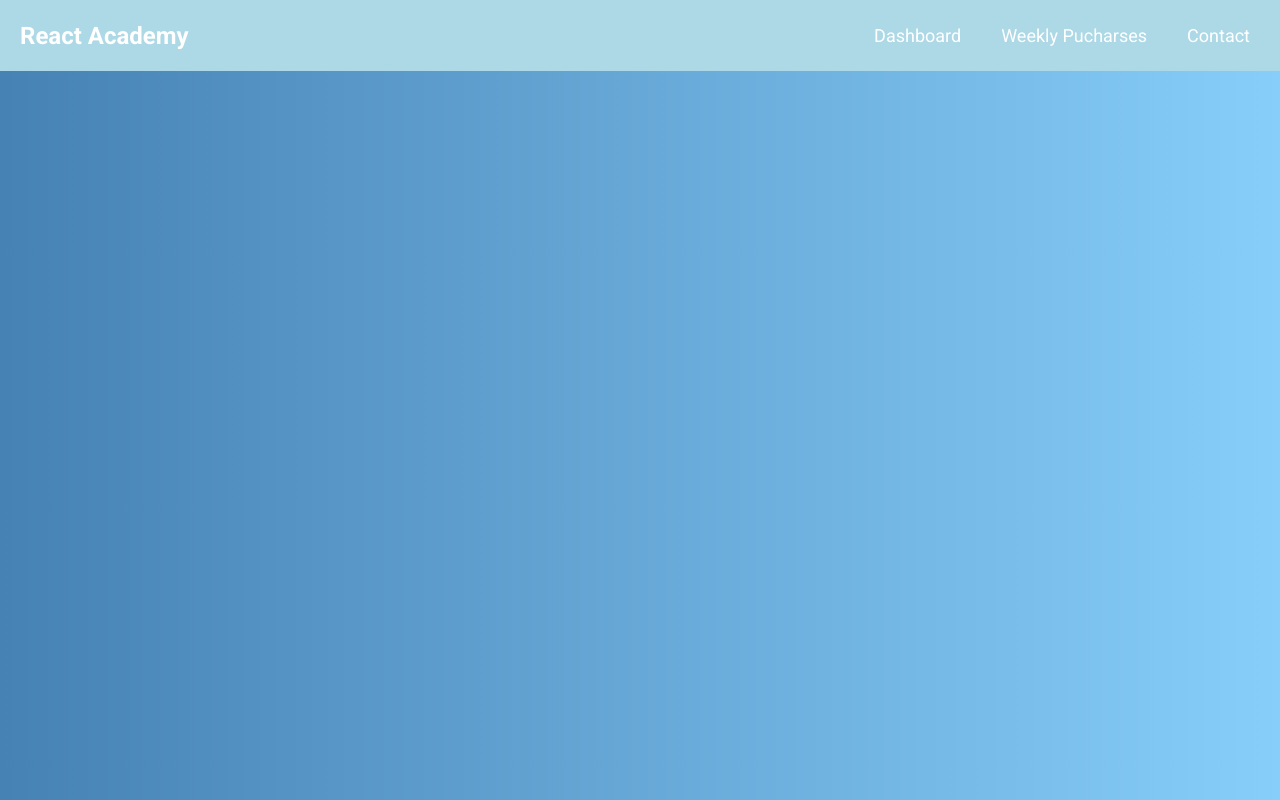
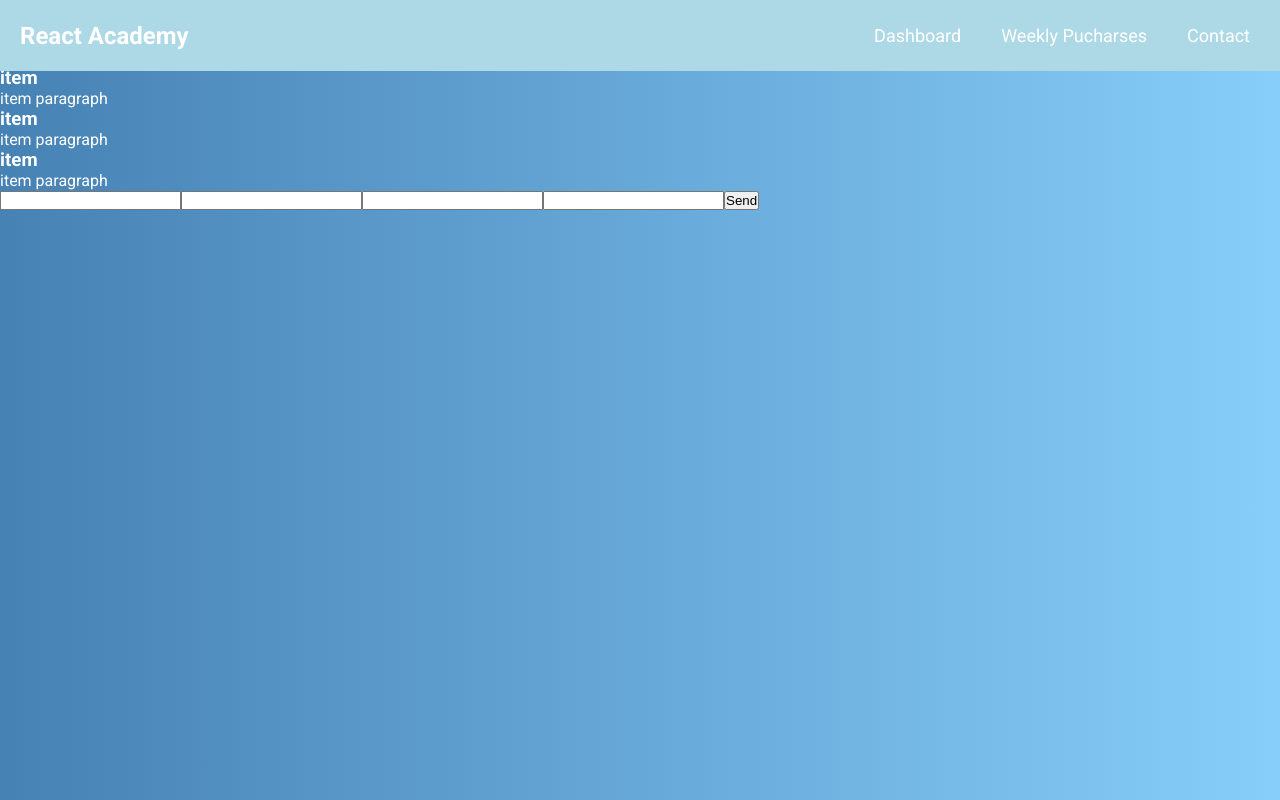
Before and after one commit to Espadv69/Course-2025, a React (Vite) app in the folder Academy-React/: page /contact in a window 1280 px wide. Built offline with nearby package versions, Linux system fonts and the light colour scheme; a web font is replaced by a local one.

Commit message:
Add temporal list contact

```diff
--- a/Academy-React/src/components/Contact.jsx
+++ b/Academy-React/src/components/Contact.jsx
@@ -1,3 +1,30 @@
-const Contact = () => {}
+import '../css/Contact.css'
+const Contact = () => {
+  return (
+    <div className="grid-contact">
+      <div>
+        <div>
+          <h3>item</h3>
+          <p>item paragraph</p>
+        </div>
+        <div>
+          <h3>item</h3>
+          <p>item paragraph</p>
+        </div>
+        <div>
+          <h3>item</h3>
+          <p>item paragraph</p>
+        </div>
+      </div>
+      <form>
+        <input type="text" />
+        <input type="text" />
+        <input type="text" />
+        <input type="text" />
+        <button>Send</button>
+      </form>
+    </div>
+  )
+}
 
 export default Contact
```
